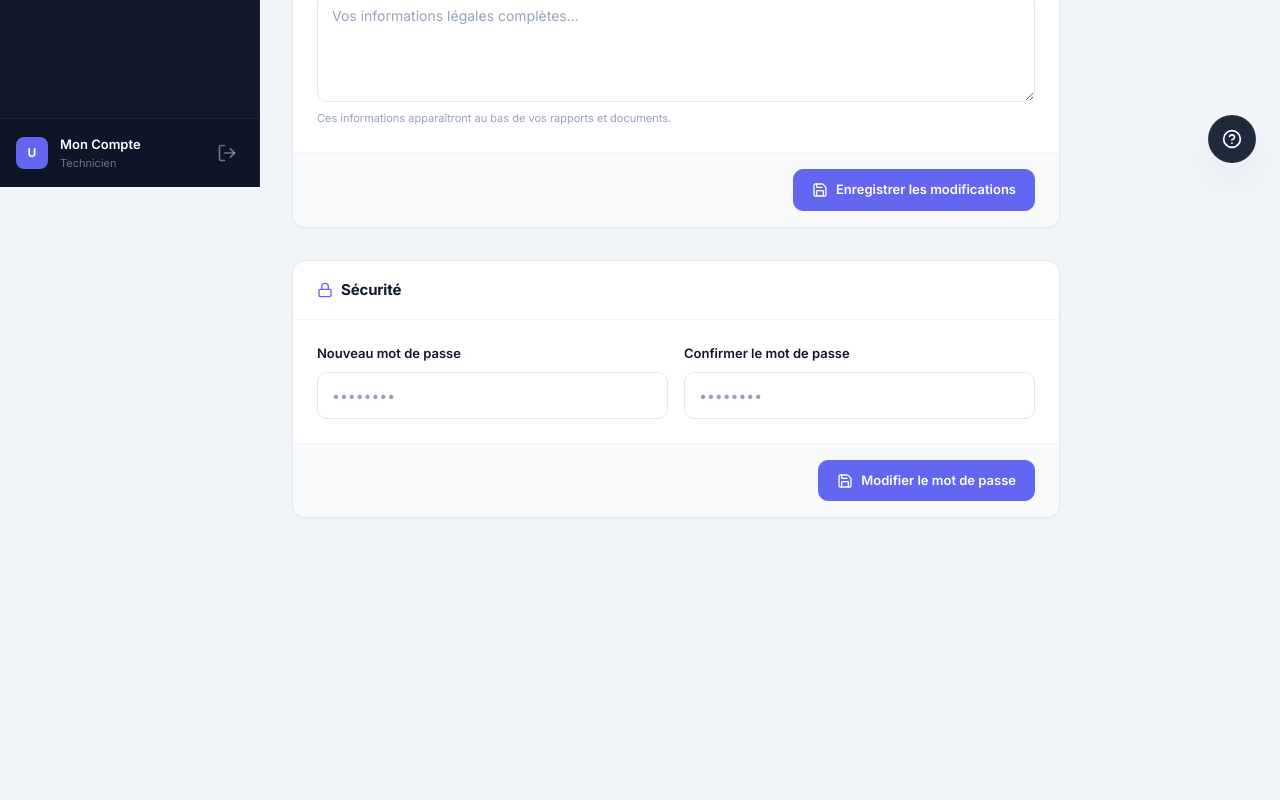
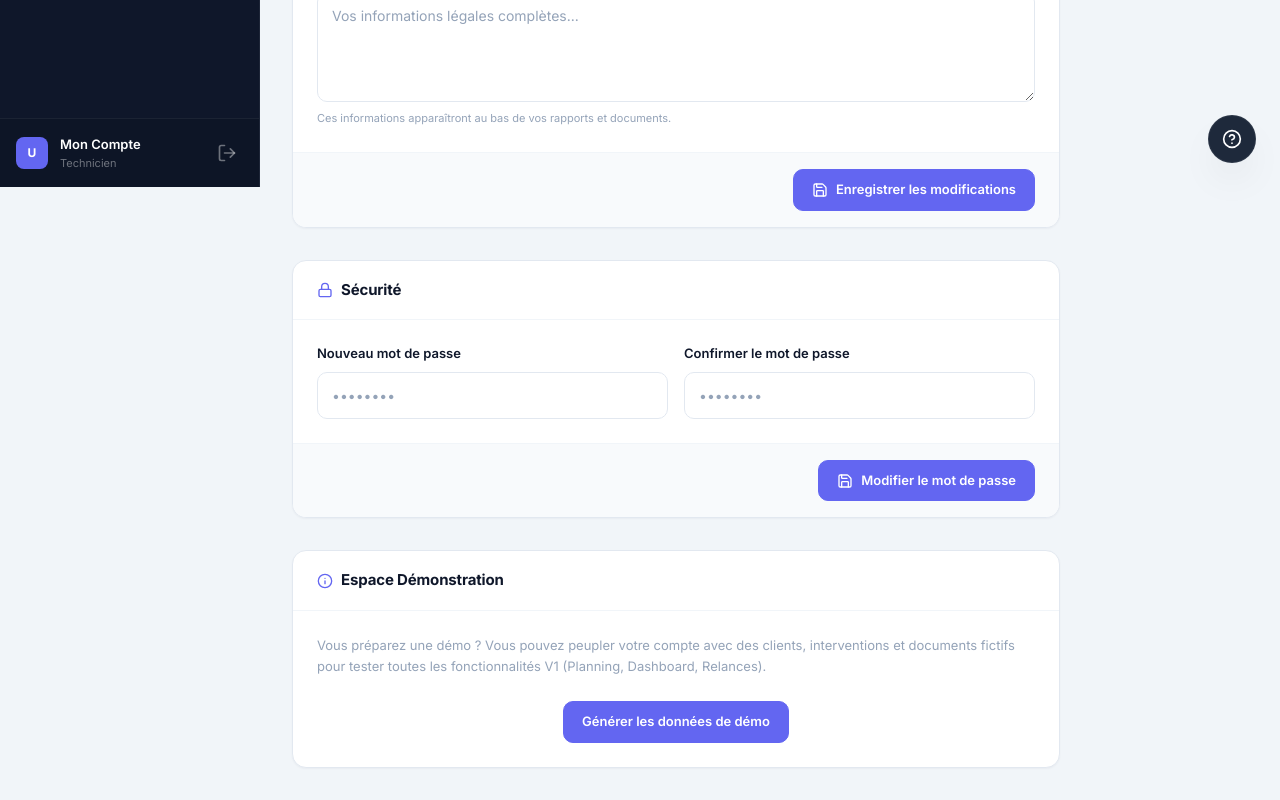
Before and after one commit to NasirFakhour/helppilot, a Next.js app: page /settings in a window 1280 px wide. Shown: the part 613-1413 px from the top of the page. Before the commit the page ends 1163 px from the top, so only its background shows below. Built offline with nearby package versions, Linux system fonts and the light colour scheme; no server answers.

Commit message:
fix: resolve build issues and final V1 enhancements

```diff
--- a/src/app/(app)/settings/page.tsx
+++ b/src/app/(app)/settings/page.tsx
@@ -172,6 +172,38 @@ export default function SettingsPage() {
           </div>
         </div>
       </form>
+
+      <div className="mt-8 mb-20">
+        <div className="card border-primary/20 bg-primary/[0.02]">
+          <div className="card-header">
+            <h3 className="card-title flex items-center gap-2">
+              <Info className="w-4 h-4 text-primary" />
+              Espace Démonstration
+            </h3>
+          </div>
+          <div className="card-body">
+            <p className="text-sm text-muted mb-6">
+              Vous préparez une démo ? Vous pouvez peupler votre compte avec des clients, interventions et documents fictifs pour tester toutes les fonctionnalités V1 (Planning, Dashboard, Relances).
+            </p>
+            <div className="flex justify-center">
+              <button
+                onClick={async () => {
+                  const { generateDemoData } = await import('@/app/(app)/actions')
+                  const res = await generateDemoData()
+                  if (res?.error) toast.error(res.error)
+                  else {
+                    toast.success('Données de démonstration générées !')
+                    window.location.href = '/dashboard'
+                  }
+                }}
+                className="btn btn-primary"
+              >
+                Générer les données de démo
+              </button>
+            </div>
+          </div>
+        </div>
+      </div>
     </div>
   )
 }
```
